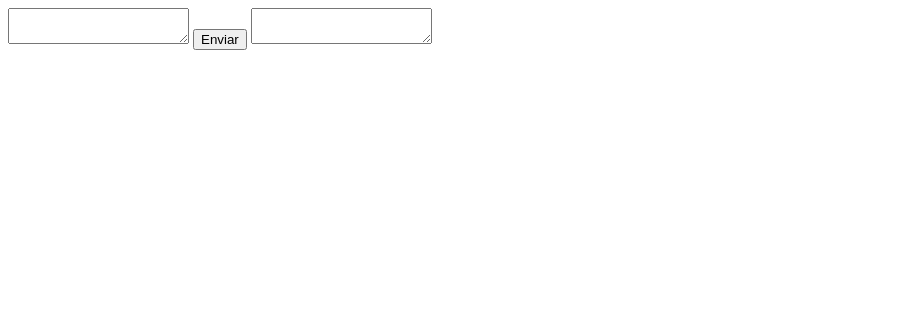
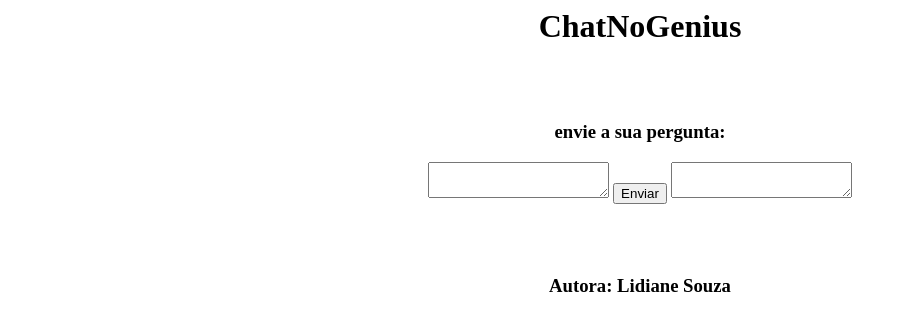
Before and after one commit to lidianesouzz/gemili, a website: page index.html in a window 1280 px wide. Shown: the whole page, without its empty margins (0-907 px from the left). Drawn offline with Linux system fonts and the light colour scheme.

Commit message:
Add files via upload

```diff
--- a/index.html
+++ b/index.html
@@ -1,14 +1,23 @@
 <html>
+    <center><h1>ChatNoGenius</h1></center>
+<br>
+<br>
 
+    <center><h3> envie a sua pergunta: </h3></center>
+ <center>
 <body>
     <form>
         <textarea id="prompusuario" > </textarea>
-        <button type="button" onclick="run()" value="">Enviar</button>
+      <button type="button" onclick="run()" value="">Enviar</button>
 
         <textarea id="resposta" > </textarea>
 
     </form>
 </body>
+</center>
+<br>
+<br>
+<center><h3>Autora: Lidiane Souza</h3></center>
 
 </html>
 <script type="importmap">
```
